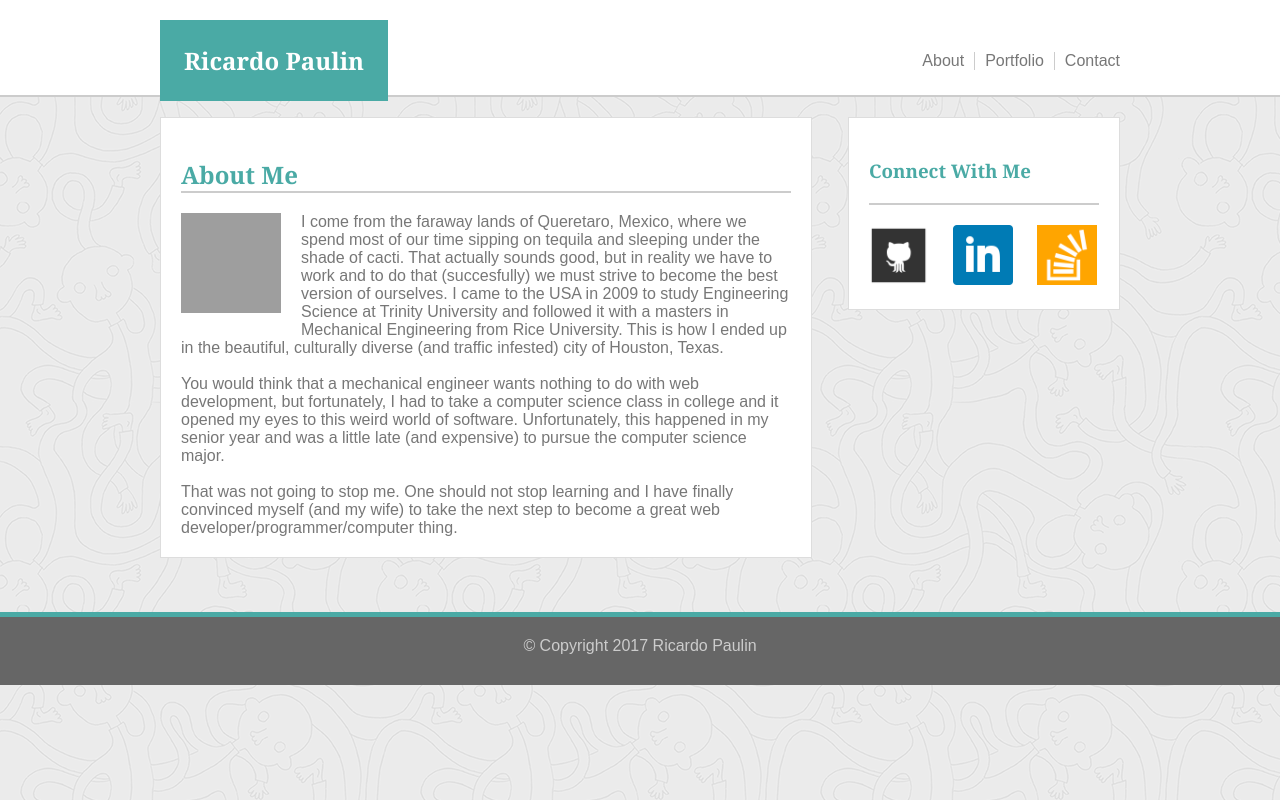
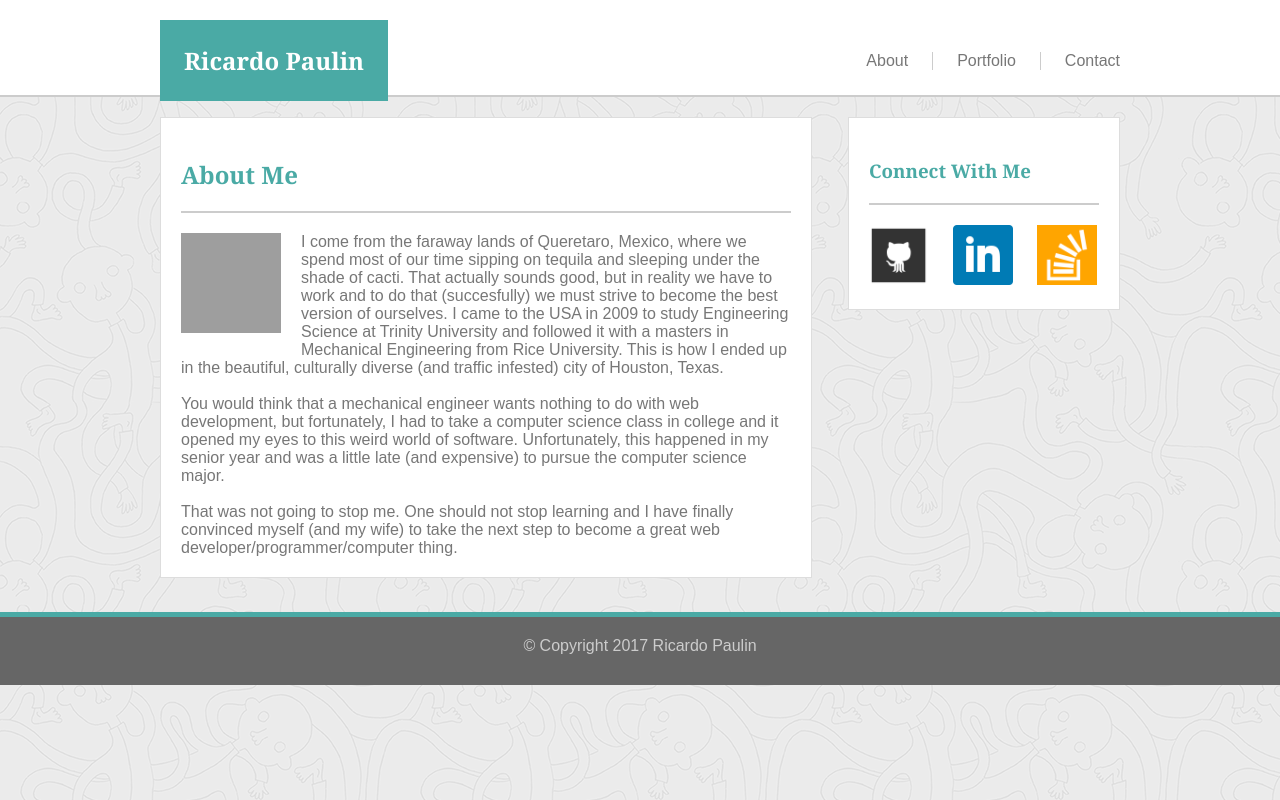
Before and after one commit to rpaulin90/Basic-Portfolio, a plain HTML site: page index.html in a window 1280 px wide. Drawn offline with Linux system fonts and the light colour scheme; grey boxes are pictures that could not be loaded.

Commit message:
modified bottom padding for main section header

```diff
--- a/assets/css/style.css
+++ b/assets/css/style.css
@@ -69,14 +69,18 @@ section {
 .li-links {
 	float: right;
     margin: 0;
-    padding-left: 10px;
+    /*padding-left: 10px;*/
     /* padding-right: 1em; */
     display: block;
     text-align: center;
 }
 
-.li-link-padding {
-	padding-right: 10px;
+.padding-left {
+	padding-left: 24px;
+}
+
+.padding-right {
+	padding-right: 24px;
 }
 
 .a-links {
@@ -104,6 +108,7 @@ section {
     border-bottom: 2px solid #cccccc;
     margin-right: 20px;
     margin-top: 40px;
+    padding-bottom: 20px;
 }
 
 /* css for INDEX */
--- a/index.html
+++ b/index.html
@@ -25,9 +25,9 @@
 
 				<section id="section-links">
 					<ul id="ul-links">
-						<li class="li-links"><a href="#" class="a-links">Contact</a></li>
-						<li class="li-links li-link-padding" style="border-right: 1px solid #cccccc"><a href="#" class="a-links">Portfolio</a></li>
-						<li class="li-links li-link-padding" style="border-right: 1px solid #cccccc"><a href="#" class="a-links">About</a></li>
+						<li class="li-links padding-left"><a href="#" class="a-links">Contact</a></li>
+						<li class="li-links padding-left padding-right" style="border-right: 1px solid #cccccc"><a href="#" class="a-links">Portfolio</a></li>
+						<li class="li-links padding-right" style="border-right: 1px solid #cccccc"><a href="#" class="a-links">About</a></li>
 				</ul>
 				</section>
 			</div>
```
Also changed, not shown: contact.html (+3 -3 lines), portfolio.html (+3 -3 lines).
